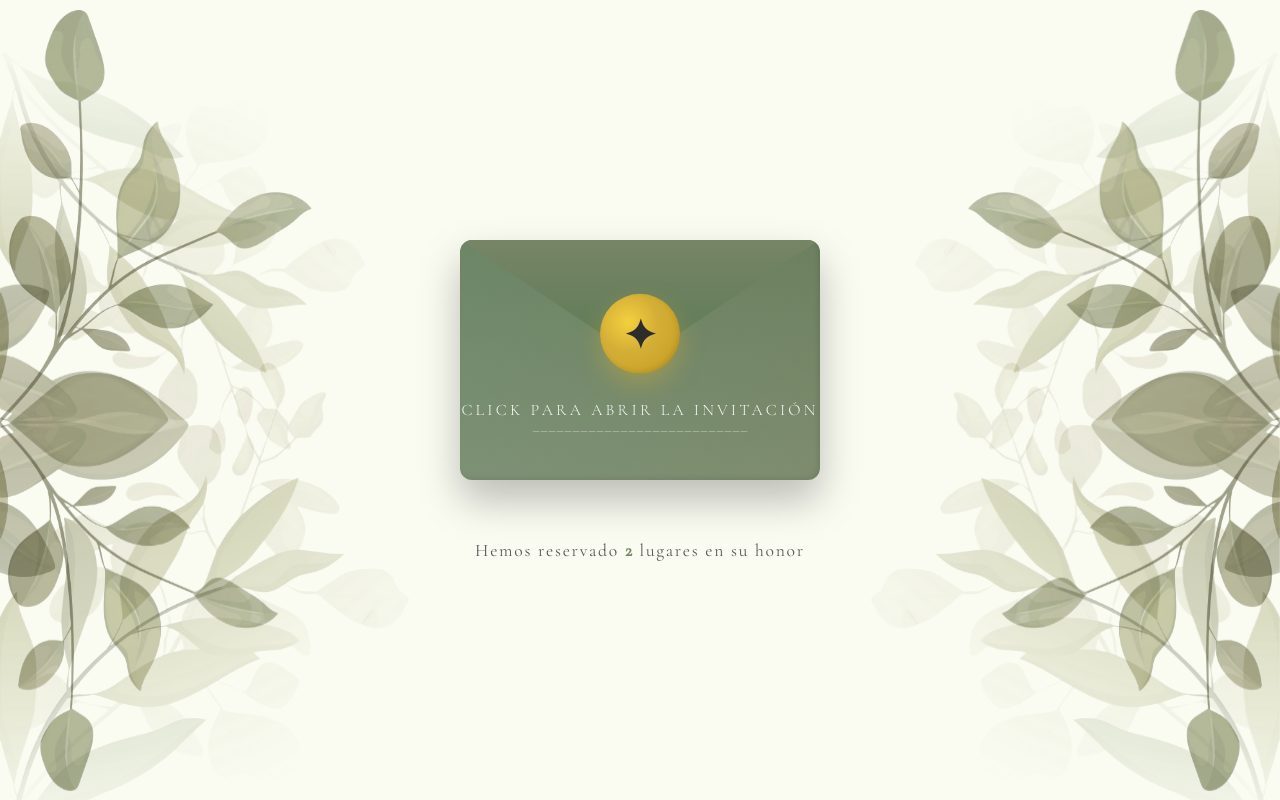
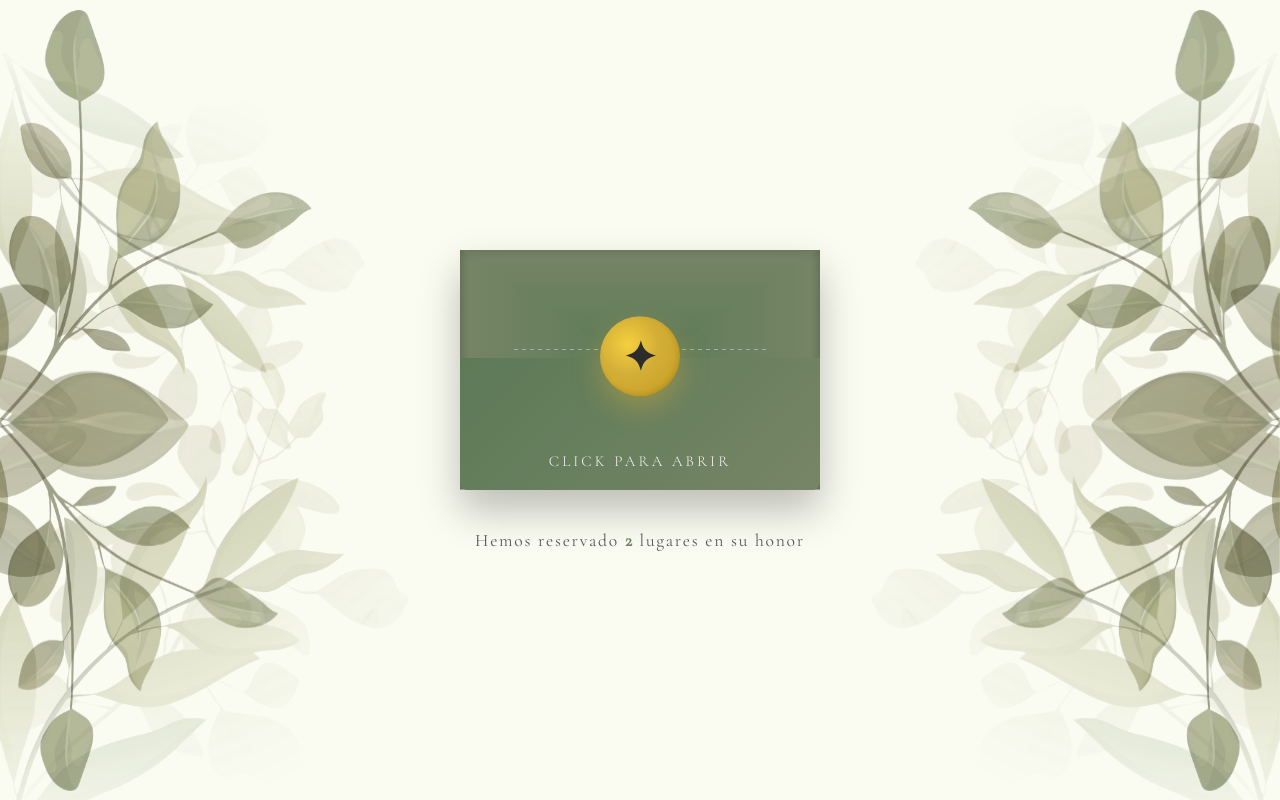
Before and after one commit to enriquearj/wedding, a plain HTML site: page invitation.html in a window 1280 px wide. Drawn offline with nearby package versions, Linux system fonts and the light colour scheme; a web font is replaced by a local one.

Commit message:
Rediseñar sobre con animación completa de apertura como carta real

```diff
--- a/invitation.html
+++ b/invitation.html
@@ -42,10 +42,16 @@
       justify-content: center;
     }
 
-    @media (min-width: 641px) {
-      body {
-        box-shadow: 0 0 40px rgba(0,0,0,0.15);
-      }
+    .container {
+      position: relative;
+      z-index: 1;
+      display: flex;
+      flex-direction: column;
+      align-items: center;
+      justify-content: center;
+      width: 100%;
+      height: 100%;
+      padding: 20px;
     }
 
     /* Leaf decorations */
@@ -63,61 +69,28 @@
     .leaf.bl { bottom: 0; left: 0;  width: 50%; transform: rotate(180deg) scaleX(-1); }
     .leaf.br { bottom: 0; right: 0; width: 50%; transform: rotate(180deg); }
 
-    .container {
-      position: relative;
-      z-index: 1;
-      display: flex;
-      flex-direction: column;
-      align-items: center;
-      justify-content: center;
-      width: 100%;
-      height: 100%;
-      padding: 20px;
-    }
-
-    /* Envelope Container */
-    .envelope-container {
+    /* Envelope Wrapper */
+    .envelope-wrapper {
       position: relative;
       width: 100%;
       max-width: 360px;
       height: 240px;
-      perspective: 1000px;
       cursor: pointer;
       margin-bottom: 40px;
     }
 
-    .envelope-3d {
+    /* Envelope Base */
+    .envelope {
       position: relative;
       width: 100%;
       height: 100%;
-      transform-style: preserve-3d;
-      transition: transform 0.8s cubic-bezier(0.68, -0.55, 0.265, 1.55);
+      background: linear-gradient(135deg, #5d7a57 0%, #768566 100%);
+      border-radius: 8px;
+      box-shadow: 0 20px 40px rgba(0, 0, 0, 0.25);
+      overflow: visible;
     }
 
-    .envelope-3d.opened {
-      transform: rotateX(-180deg);
-    }
-
-    /* Envelope Front (Closed) */
-    .envelope-front {
-      position: absolute;
-      width: 100%;
-      height: 100%;
-      background: linear-gradient(135deg, #5d7a57 0%, #768566 100%);
-      border-radius: 12px;
-      box-shadow: 0 20px 40px rgba(0, 0, 0, 0.25), inset -2px -2px 5px rgba(0, 0, 0, 0.1);
-      display: flex;
-      flex-direction: column;
-      align-items: center;
-      justify-content: center;
-      gap: 20px;
-      backface-visibility: hidden;
-      -webkit-backface-visibility: hidden;
-      padding: 30px;
-      overflow: hidden;
-    }
-
-    .envelope-front::before {
+    .envelope::before {
       content: '';
       position: absolute;
       top: 0;
@@ -125,42 +98,86 @@
       right: 0;
       bottom: 0;
       background: linear-gradient(45deg, rgba(255,255,255,0.15) 0%, transparent 100%);
+      border-radius: 8px;
       pointer-events: none;
     }
 
-    /* Flap */
-    .flap {
+    /* Envelope Bottom (Body) */
+    .envelope-body {
       position: absolute;
+      bottom: 0;
+      left: 0;
+      right: 0;
       width: 100%;
-      height: 50%;
+      height: 55%;
+      background: linear-gradient(135deg, #5d7a57 0%, #768566 100%);
+      border-radius: 0 0 8px 8px;
+      z-index: 5;
+    }
+
+    /* Left Flap */
+    .flap-left {
+      position: absolute;
       top: 0;
       left: 0;
-      background: linear-gradient(to bottom, #768566, #5d7a57);
-      clip-path: polygon(0 0, 100% 0, 50% 100%);
-      transform-origin: top center;
-      transition: transform 0.7s ease-out 0.1s;
-      transform: rotateX(0deg);
-      z-index: 10;
-      box-shadow: 0 10px 20px rgba(0, 0, 0, 0.2);
+      width: 50%;
+      height: 100%;
+      background: linear-gradient(to right, #768566, #5d7a57);
+      clip-path: polygon(0 0, 100% 50%, 100% 100%, 0 100%);
+      transform-origin: left center;
+      transition: transform 0.7s cubic-bezier(0.68, -0.55, 0.265, 1.55);
+      z-index: 3;
+      box-shadow: inset 2px 2px 8px rgba(0, 0, 0, 0.2);
     }
 
-    .envelope-3d.opened .flap {
+    .envelope-wrapper.opened .flap-left {
+      transform: rotateY(-120deg);
+    }
+
+    /* Right Flap */
+    .flap-right {
+      position: absolute;
+      top: 0;
+      right: 0;
+      width: 50%;
+      height: 100%;
+      background: linear-gradient(to left, #768566, #5d7a57);
+      clip-path: polygon(0 50%, 100% 0, 100% 100%, 0 100%);
+      transform-origin: right center;
+      transition: transform 0.7s cubic-bezier(0.68, -0.55, 0.265, 1.55);
+      z-index: 3;
+      box-shadow: inset -2px 2px 8px rgba(0, 0, 0, 0.2);
+    }
+
+    .envelope-wrapper.opened .flap-right {
+      transform: rotateY(120deg);
+    }
+
+    /* Back Flap (solapa trasera) */
+    .flap-back {
+      position: absolute;
+      top: 0;
+      left: 0;
+      width: 100%;
+      height: 45%;
+      background: linear-gradient(to bottom, #768566, #5d7a57);
+      clip-path: polygon(0 0, 100% 0, 100% 100%, 0 100%);
+      transform-origin: top center;
+      transition: transform 0.5s ease-out 0.2s;
+      z-index: 2;
+      box-shadow: inset 0 2px 8px rgba(0, 0, 0, 0.15);
+    }
+
+    .envelope-wrapper.opened .flap-back {
       transform: rotateX(180deg);
     }
 
     /* Seal */
-    .seal-wrapper {
-      position: relative;
-      z-index: 15;
-      width: 80px;
-      height: 80px;
-      display: flex;
-      align-items: center;
-      justify-content: center;
-      animation: floatSeal 3s ease-in-out infinite;
-    }
-
     .seal {
+      position: absolute;
+      top: 50%;
+      left: 50%;
+      transform: translate(-50%, -50%);
       width: 80px;
       height: 80px;
       background: radial-gradient(circle at 35% 35%, #f4d03f, #d4af37 40%, #c9a227 80%);
@@ -169,50 +186,62 @@
       align-items: center;
       justify-content: center;
       font-size: 40px;
-      box-shadow: 0 10px 25px rgba(212, 175, 55, 0.4), inset -2px -2px 5px rgba(0, 0, 0, 0.1);
+      box-shadow: 0 12px 28px rgba(212, 175, 55, 0.4), inset -2px -2px 5px rgba(0, 0, 0, 0.1);
       color: #2c2c2c;
       font-weight: bold;
+      z-index: 6;
+      animation: floatSeal 3s ease-in-out infinite;
     }
 
     @keyframes floatSeal {
-      0%, 100% { transform: translateY(0px); }
-      50% { transform: translateY(-8px); }
+      0%, 100% { transform: translate(-50%, -50%); }
+      50% { transform: translate(-50%, -58px); }
     }
 
     /* CTA Text */
     .cta-text {
-      position: relative;
-      z-index: 15;
+      position: absolute;
+      bottom: 20px;
+      left: 50%;
+      transform: translateX(-50%);
       font-family: 'Cormorant Garamond', serif;
-      font-size: clamp(0.85rem, 3vw, 1rem);
+      font-size: clamp(0.8rem, 2.5vw, 0.95rem);
       color: rgba(255,255,255,0.95);
       letter-spacing: 0.2em;
       text-transform: uppercase;
+      z-index: 7;
       white-space: nowrap;
       font-weight: 300;
     }
 
-    /* Envelope Back (Content) */
-    .envelope-back {
+    /* Letter Inside */
+    .letter {
       position: absolute;
-      width: 100%;
-      height: 100%;
+      top: 50%;
+      left: 50%;
+      transform: translate(-50%, -50%) scale(0.9);
+      width: 95%;
+      max-width: 340px;
+      height: 200px;
       background: var(--cream);
-      border-radius: 12px;
-      display: flex;
-      align-items: center;
-      justify-content: center;
-      backface-visibility: hidden;
-      -webkit-backface-visibility: hidden;
-      transform: rotateX(180deg);
-      box-shadow: 0 20px 40px rgba(0, 0, 0, 0.15), inset 2px 2px 5px rgba(0, 0, 0, 0.05);
+      border-radius: 6px;
       padding: 30px;
       text-align: center;
+      display: flex;
       flex-direction: column;
+      justify-content: center;
       gap: 15px;
+      z-index: 1;
+      box-shadow: 0 10px 30px rgba(0, 0, 0, 0.15);
+      opacity: 0;
+      transition: opacity 0.4s ease 0.8s;
     }
 
-    .envelope-back h2 {
+    .envelope-wrapper.opened .letter {
+      opacity: 1;
+    }
+
+    .letter h2 {
       font-family: 'Cormorant Garamond', serif;
       font-size: clamp(1.1rem, 3vw, 1.4rem);
       color: var(--green-dark);
@@ -220,26 +249,41 @@
       letter-spacing: 0.1em;
     }
 
-    .envelope-back p {
+    .letter p {
       font-family: 'Luxurious Script', cursive;
       font-size: clamp(1.3rem, 2.5vw, 1.8rem);
       color: var(--gold);
+      margin: 5px 0;
     }
 
-    .envelope-back .date {
+    .letter .date {
       font-family: 'Cormorant Garamond', serif;
-      font-size: clamp(0.75rem, 2vw, 0.9rem);
+      font-size: clamp(0.7rem, 1.8vw, 0.85rem);
       color: var(--text-mid);
       letter-spacing: 0.15em;
       text-transform: uppercase;
+      margin-top: 8px;
     }
 
-    /* Subtitle below */
+    /* Dashed lines */
+    .dashed-line {
+      position: absolute;
+      width: 70%;
+      height: 1px;
+      left: 50%;
+      transform: translateX(-50%);
+      background: repeating-linear-gradient(to right, rgba(255,255,255,0.4) 0px, rgba(255,255,255,0.4) 4px, transparent 4px, transparent 8px);
+      z-index: 4;
+    }
+
+    .dashed-line-1 { bottom: 58%; }
+    .dashed-line-2 { bottom: 28%; }
+
+    /* Subtitle */
     .subtitle-text {
       font-family: 'Cormorant Garamond', serif;
       font-size: clamp(0.9rem, 2.5vw, 1.1rem);
       color: var(--text-mid);
-      margin-top: 20px;
       letter-spacing: 0.1em;
     }
 
@@ -276,28 +320,16 @@
       100% { transform: rotate(360deg); }
     }
 
-    /* Dashed decoration lines */
-    .dashed-lines {
-      position: absolute;
-      bottom: 20%;
-      left: 50%;
-      transform: translateX(-50%);
-      width: 60%;
-      height: 1px;
-      background: linear-gradient(to right, transparent, rgba(255,255,255,0.3) 20%, rgba(255,255,255,0.3) 80%, transparent);
-      background-size: 8px 100%;
-      z-index: 5;
-    }
-
     /* Responsive */
     @media (max-width: 640px) {
-      .envelope-container {
+      .envelope-wrapper {
         max-width: 300px;
         height: 200px;
       }
 
-      .envelope-front, .envelope-back {
+      .letter {
         padding: 20px;
+        height: 180px;
       }
     }
   </style>
@@ -311,29 +343,37 @@
 
   <!-- Main Container -->
   <div class="container">
-    <!-- Envelope 3D -->
-    <div class="envelope-container" id="envelopeContainer">
-      <div class="envelope-3d" id="envelope3d">
+    <!-- Envelope -->
+    <div class="envelope-wrapper" id="envelopeWrapper">
+      <div class="envelope">
+        <!-- Back Flap -->
+        <div class="flap-back"></div>
 
-        <!-- FRONT (Closed Envelope) -->
-        <div class="envelope-front">
-          <div class="flap"></div>
-          <div class="dashed-lines"></div>
+        <!-- Left Flap -->
+        <div class="flap-left"></div>
 
-          <div class="seal-wrapper">
-            <div class="seal">✦</div>
-          </div>
+        <!-- Right Flap -->
+        <div class="flap-right"></div>
 
-          <div class="cta-text">CLICK PARA ABRIR LA INVITACIÓN</div>
-        </div>
+        <!-- Body -->
+        <div class="envelope-body"></div>
 
-        <!-- BACK (Inside) -->
-        <div class="envelope-back">
+        <!-- Dashed Lines -->
+        <div class="dashed-line dashed-line-1"></div>
+        <div class="dashed-line dashed-line-2"></div>
+
+        <!-- Seal -->
+        <div class="seal">✦</div>
+
+        <!-- CTA Text -->
+        <div class="cta-text">CLICK PARA ABRIR</div>
+
+        <!-- Letter Inside -->
+        <div class="letter">
           <h2>NUESTRA BODA</h2>
           <p>Gabriela & Alejandro</p>
           <p class="date">24 - AGOSTO - 2025</p>
         </div>
-
       </div>
     </div>
 
@@ -347,38 +387,37 @@
   </div>
 
   <script>
-    const envelopeContainer = document.getElementById('envelopeContainer');
-    const envelope3d = document.getElementById('envelope3d');
+    const envelopeWrapper = document.getElementById('envelopeWrapper');
     const loader = document.getElementById('loader');
     let isOpened = false;
 
     // Redirect URL
     const redirectUrl = 'index.html';
 
-    envelopeContainer.addEventListener('click', function(e) {
+    envelopeWrapper.addEventListener('click', function() {
       if (!isOpened) {
         isOpened = true;
-        envelope3d.classList.add('opened');
+        envelopeWrapper.classList.add('opened');
         loader.classList.add('show');
 
         // Redirect after animation
         setTimeout(() => {
           window.location.href = redirectUrl;
-        }, 1200);
+        }, 2000);
       }
     });
 
     // Add hover effect
-    envelopeContainer.addEventListener('mouseenter', function() {
+    envelopeWrapper.addEventListener('mouseenter', function() {
       if (!isOpened) {
-        envelopeContainer.style.transform = 'scale(1.03)';
-        envelopeContainer.style.transition = 'transform 0.3s ease';
+        envelopeWrapper.style.transform = 'scale(1.05)';
+        envelopeWrapper.style.transition = 'transform 0.3s ease';
       }
     });
 
-    envelopeContainer.addEventListener('mouseleave', function() {
+    envelopeWrapper.addEventListener('mouseleave', function() {
       if (!isOpened) {
-        envelopeContainer.style.transform = 'scale(1)';
+        envelopeWrapper.style.transform = 'scale(1)';
       }
     });
   </script>
```
